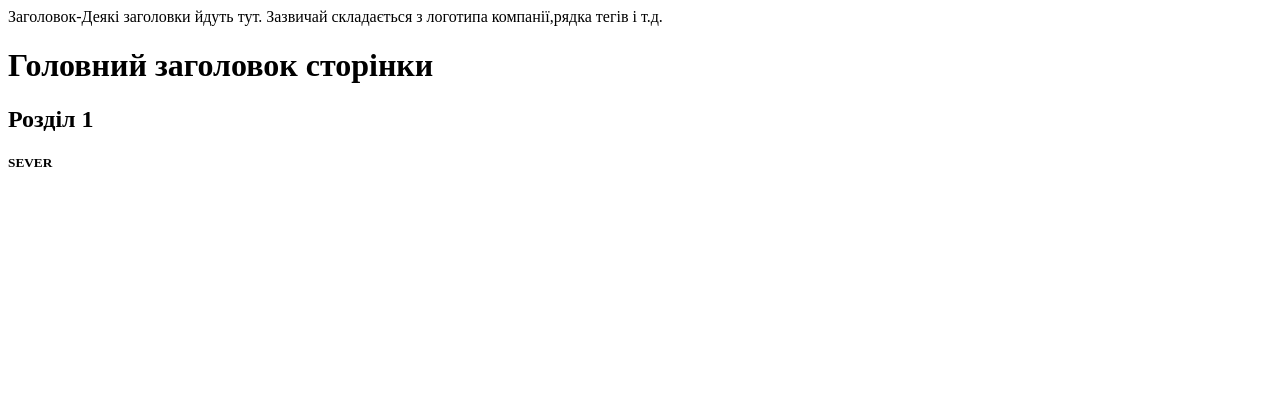
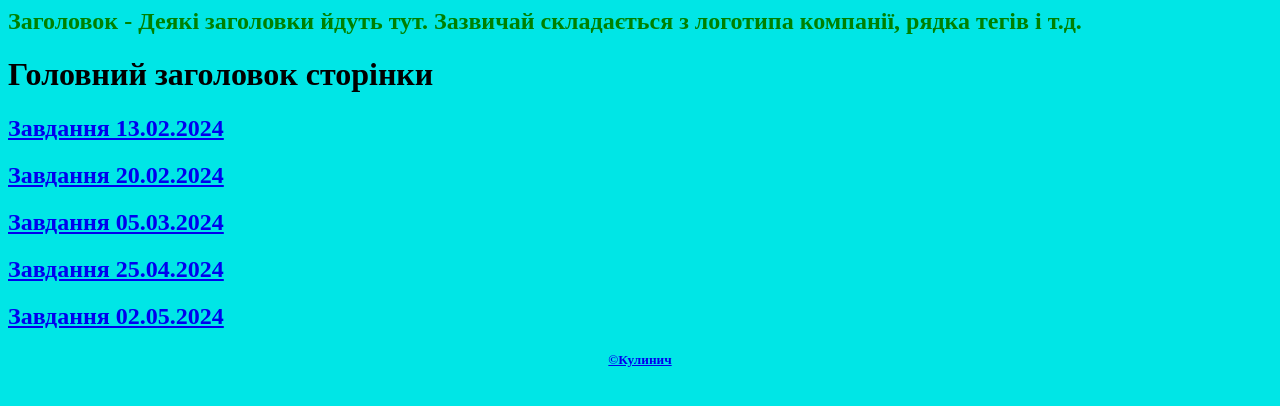
Before and after one commit to kulinich15/Lessons, a plain HTML site: page index.html in a window 1280 px wide. Drawn offline with Linux system fonts and the light colour scheme.

Commit message:
Update index.html

```diff
--- a/index.html
+++ b/index.html
@@ -2,20 +2,23 @@
 <html>
 <head>
    <meta charset="utf-8">
-  <title>Тема GitHub</title>
+   <title>Сайт Кулинича Егора</title>
+   <link rel="stylesheet" href="style.css">
 </head>
-<body>
+<body bgcolor="#00e6e6">
    <header>
-         Заголовок-Деякі заголовки йдуть тут.
-         Зазвичай складається з логотипа
-         компанії,рядка тегів і т.д.
-     <header>
+       <font color="green" size="5"><b>Заголовок - Деякі заголовки йдуть тут. Зазвичай складається з логотипа компанії, рядка тегів і т.д.</b></font>
+   </header>
        <h1>Головний заголовок сторінки</h1>
    <section>
-      <h2>Розділ 1</h2>
+      <a href="Z13022024.html"> <h2>Завдання 13.02.2024</h2>
+      <a href="Z20022024.html"> <h2>Завдання 20.02.2024</h2>
+      <a href="Z05032024.html"> <h2>Завдання 05.03.2024</h2>
+      <a href="Z25042024.html"> <h2>Завдання 25.04.2024</h2>
+      <a href="Zavdannya7.html"> <h2>Завдання 02.05.2024</h2>
    </section>
    <footer>
-         <h5>SEVER</h5>
-      <footer>
+      <h5 align="center">&#169Кулинич</h5>
+   </footer>
 </body>
 </html>
```
Lines whose indentation alone changed are shown as unchanged.
